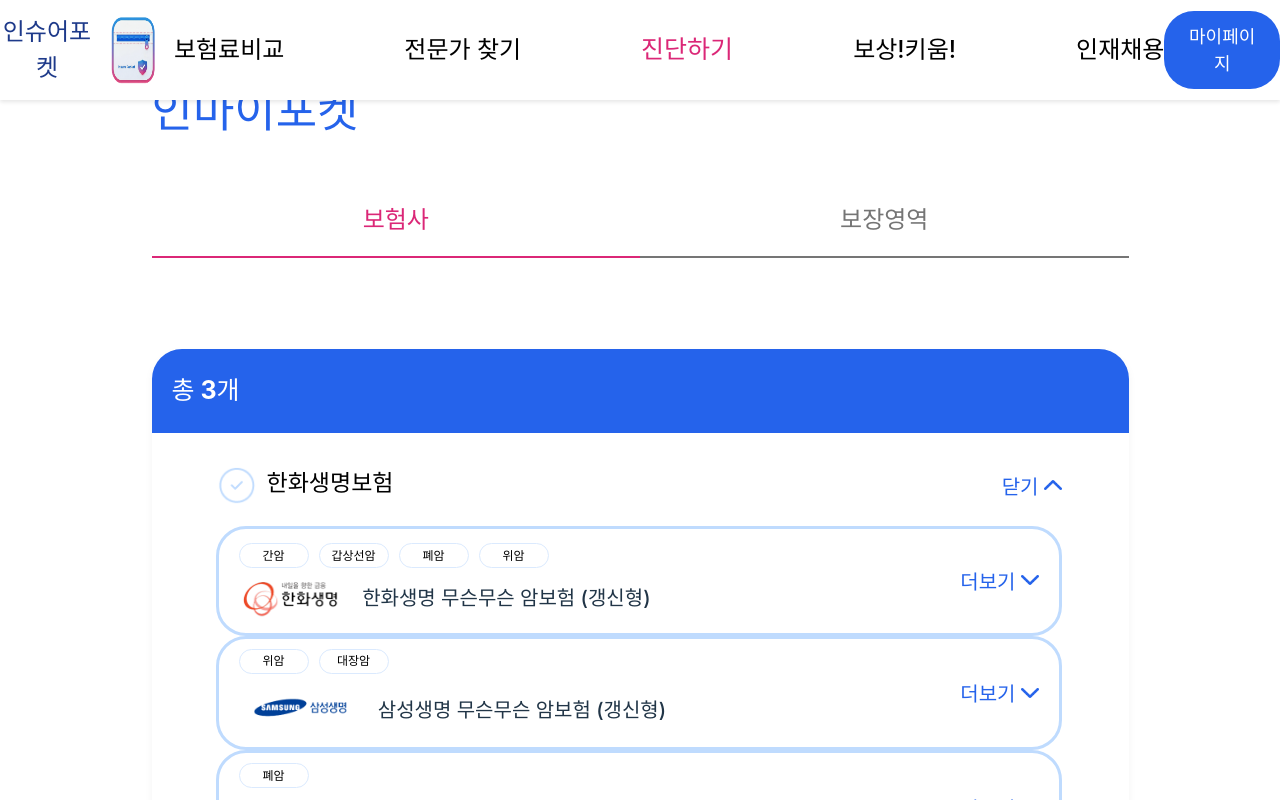
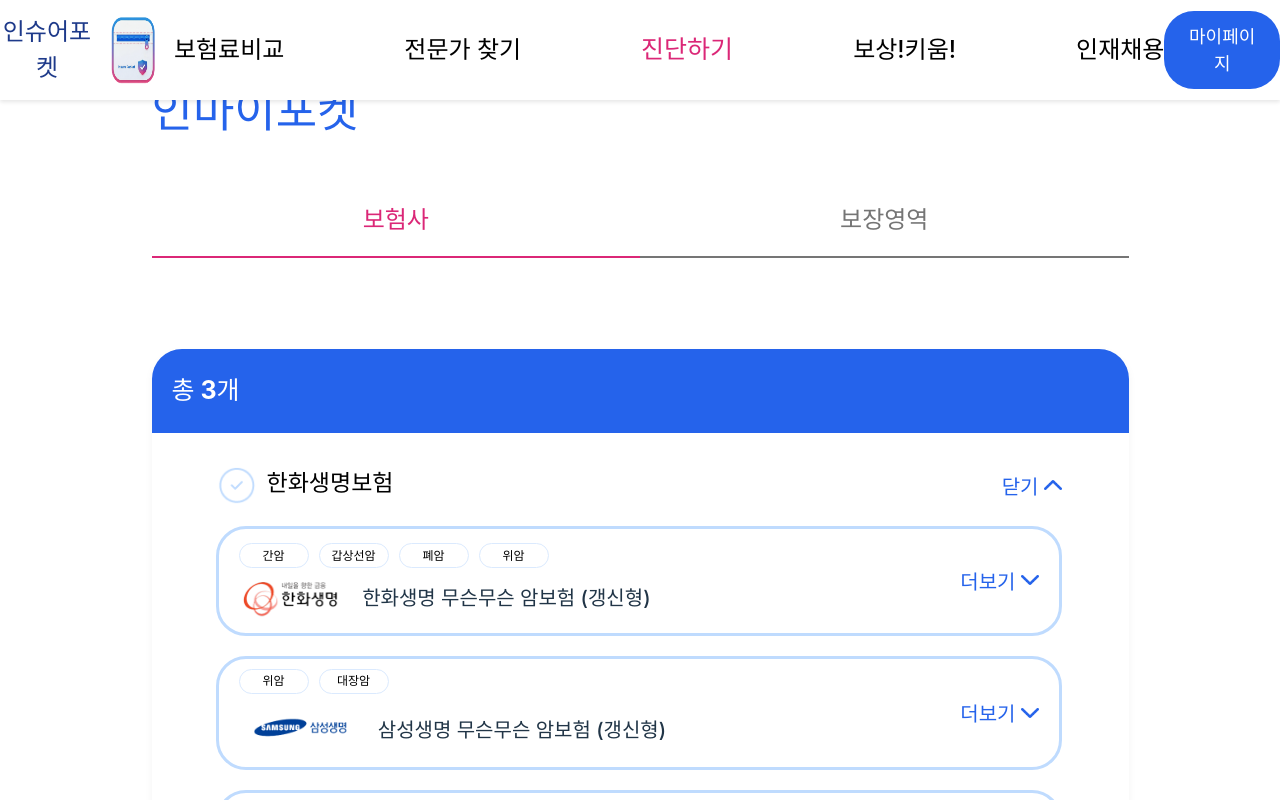
Before and after one commit to nenen2ya/insure-pocket, a React (Vite) app: page /inmypocket in a window 1280 px wide. Both pictures are taken after a click on the button "더보기". Shown: the top 800 px of the page. Built offline with nearby package versions, Linux system fonts and the light colour scheme.

Commit message:
인마이포켓 수정 및 더미데이터 파일 추가

```diff
--- a/src/components/PocketBar.tsx
+++ b/src/components/PocketBar.tsx
@@ -116,9 +116,16 @@
                     overflow: "hidden",
                     opacity: open ? 1 : 0,
                     transition: "all 0.4s ease",
-                    paddingTop: open ? "20px" : "0px"
+                    paddingTop: open ? "20px" : "0px",
+                    paddingBottom: open ? "20px" : "0px"
                 }}>
-                    {children}
+                    <div style={{
+                        display:"flex",
+                        flexDirection:"column",
+                        gap:"20px"
+                    }}>
+                        {children}
+                    </div>
                 </div>
         </div>
     );
--- a/src/pages/Inmypocket.tsx
+++ b/src/pages/Inmypocket.tsx
@@ -32,8 +32,8 @@
     return(
         <div>
             <div style={{
-                position:"sticky",
-                top:0,
+                // position:"relative",
+                top:"80px",
                 backgroundColor:"#fff",
                 zIndex:10,
                 paddingBottom:"20px"
```
Also changed, not shown: src/data/dummy_products.ts (added, +11 -0 lines).
